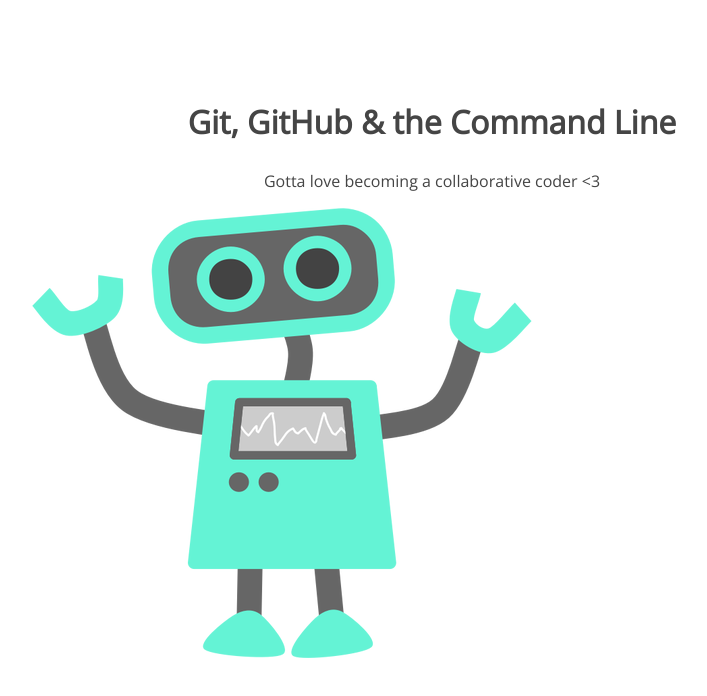
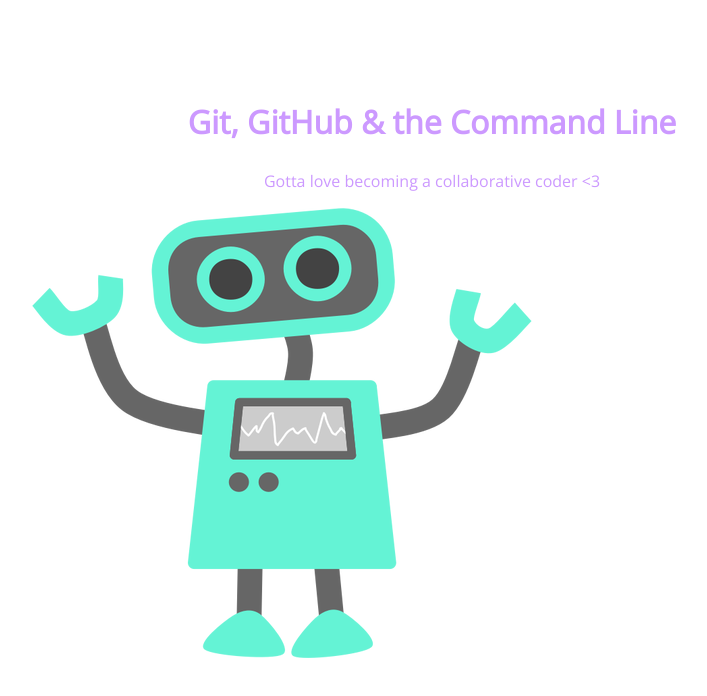
Before and after one commit to nzea001/105-project, a plain HTML site: page index.html in a window 1280 px wide. Shown: the whole page, without its empty margins (208-915 px from the left). Drawn offline with nearby package versions, Linux system fonts and the light colour scheme.

Commit message:
h1 color change

```diff
--- a/css/style.css
+++ b/css/style.css
@@ -5,7 +5,7 @@ section {
 section h1,
 section p {
 	text-align: center;
-	color: #454545;
+	color: #cc99ff;
 }
 section h1 {
 	font: 32px 'Open Sans';
```
